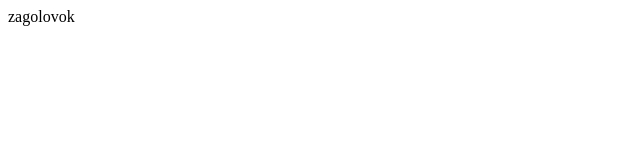
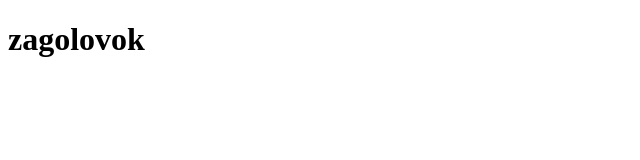
Before and after one commit to Hakob-Perixanyan/github-1, a plain HTML site: page index.html in a window 1280 px wide. Shown: the whole page, without its empty margins (0-640 px from the left). Drawn offline with Linux system fonts and the light colour scheme.

Commit message:
Update index.html

```diff
--- a/index.html
+++ b/index.html
@@ -8,8 +8,6 @@
     <link rel="stylesheet" href="style.css">
 </head>
 <body>
-    <div>
-        zagolovok
-    </div>
+    <h1>zagolovok</h1>
 </body>
 </html>
```
